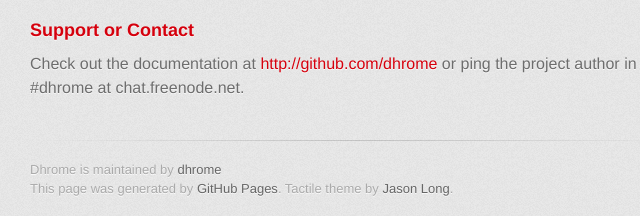
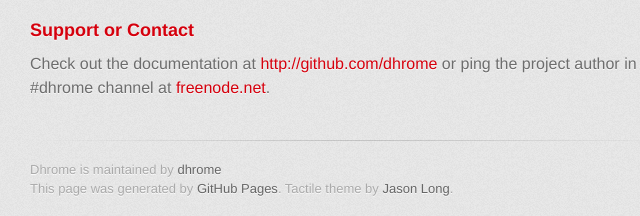
Before and after one commit to dhrome/dhrome, a plain HTML site: page index.html in a window 1280 px wide. Shown: the part 2727-2943 px from the top of the page, 300-940 px from the left. Drawn offline with Linux system fonts and the light colour scheme; a web font is replaced by a local one.

```diff
--- a/index.html
+++ b/index.html
@@ -146,7 +146,7 @@
 </ul><h3>
 <a name="support-or-contact" class="anchor" href="#support-or-contact"><span class="octicon octicon-link"></span></a>Support or Contact</h3>
 
-<p>Check out the documentation at <a href="http://github.com/dhrome">http://github.com/dhrome</a> or ping the project author in #dhrome at chat.freenode.net.</p>
+<p>Check out the documentation at <a href="http://github.com/dhrome">http://github.com/dhrome</a> or ping the project author in #dhrome channel at <a href="https://webchat.freenode.net/">freenode.net</a>.</p>
         </section>
 
         <footer>
```
Also changed, not shown: params.json (+1 -1 lines).
